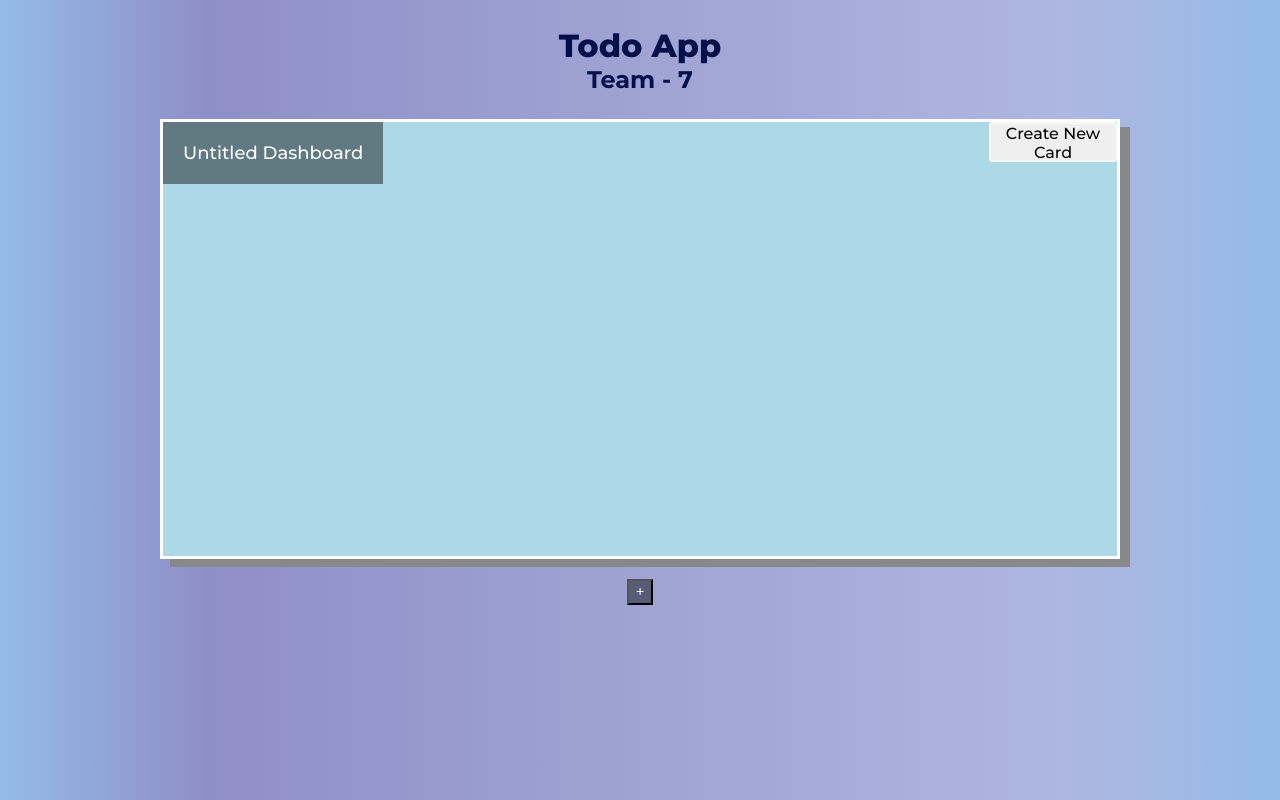
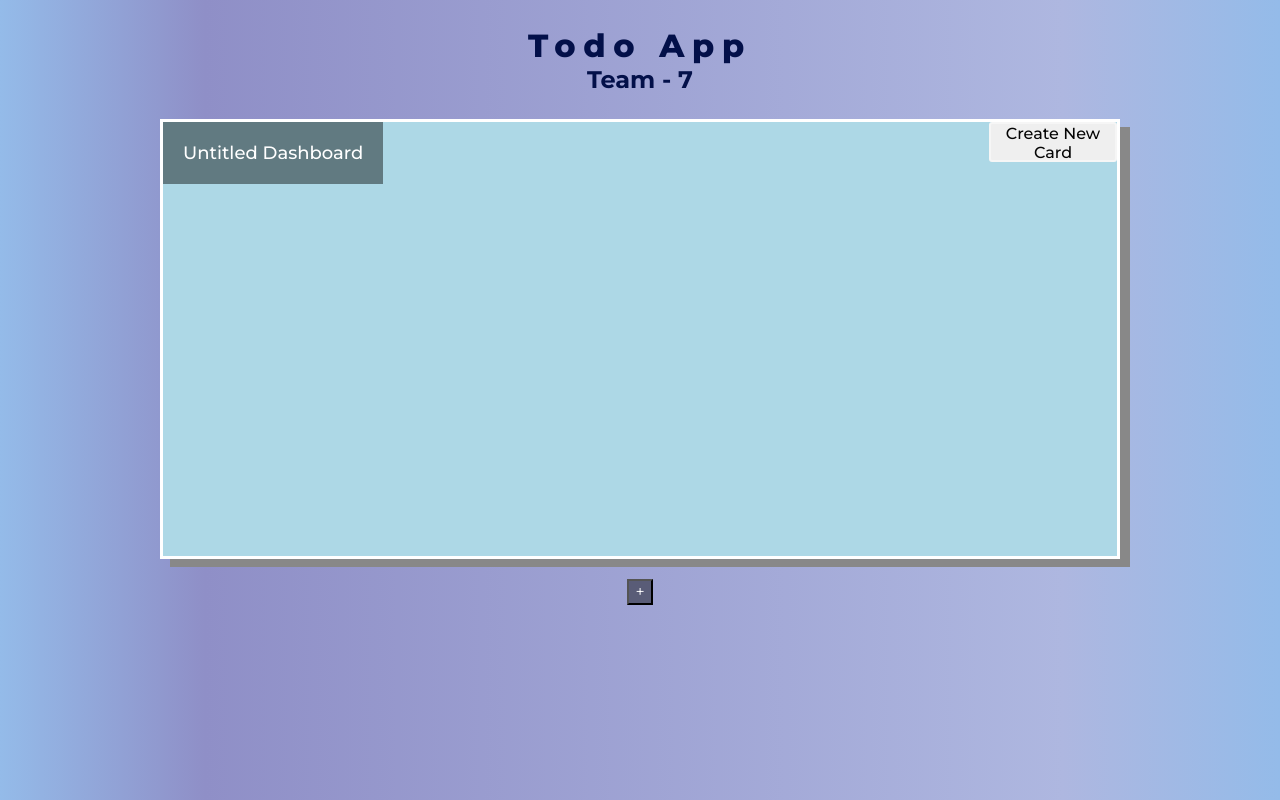
Before and after one commit to bianpeter/todo_app, a React (Create React App) app in the folder todoapp/: page / in a window 1280 px wide. Built offline with nearby package versions, Linux system fonts and the light colour scheme.

Commit message:
adding h1 letter spacing

```diff
--- a/todoapp/src/sass/main.scss
+++ b/todoapp/src/sass/main.scss
@@ -24,6 +24,7 @@ body {
     text-align: center;
     color: rgb(3, 16, 73);
     font-weight: 800;
+    letter-spacing: 0.6vw;
   }
   h2 {
     padding-bottom: 2vw;
```
